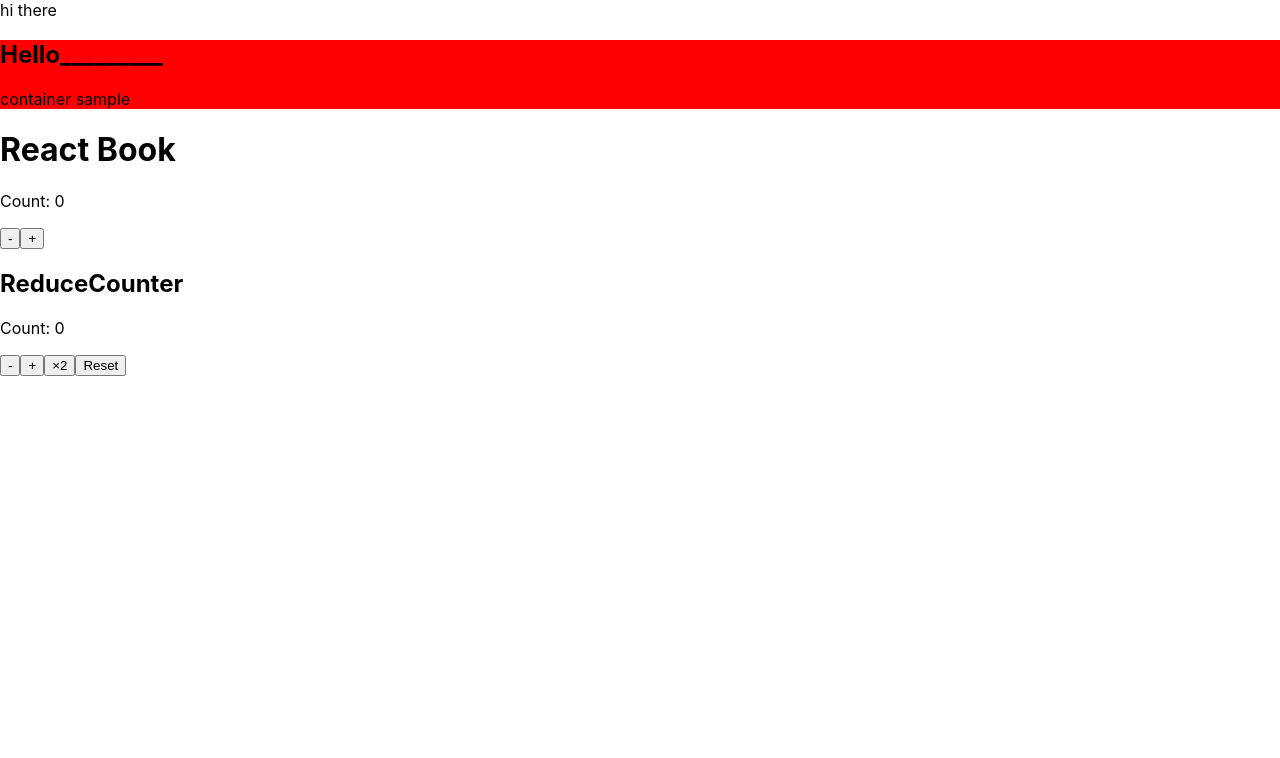
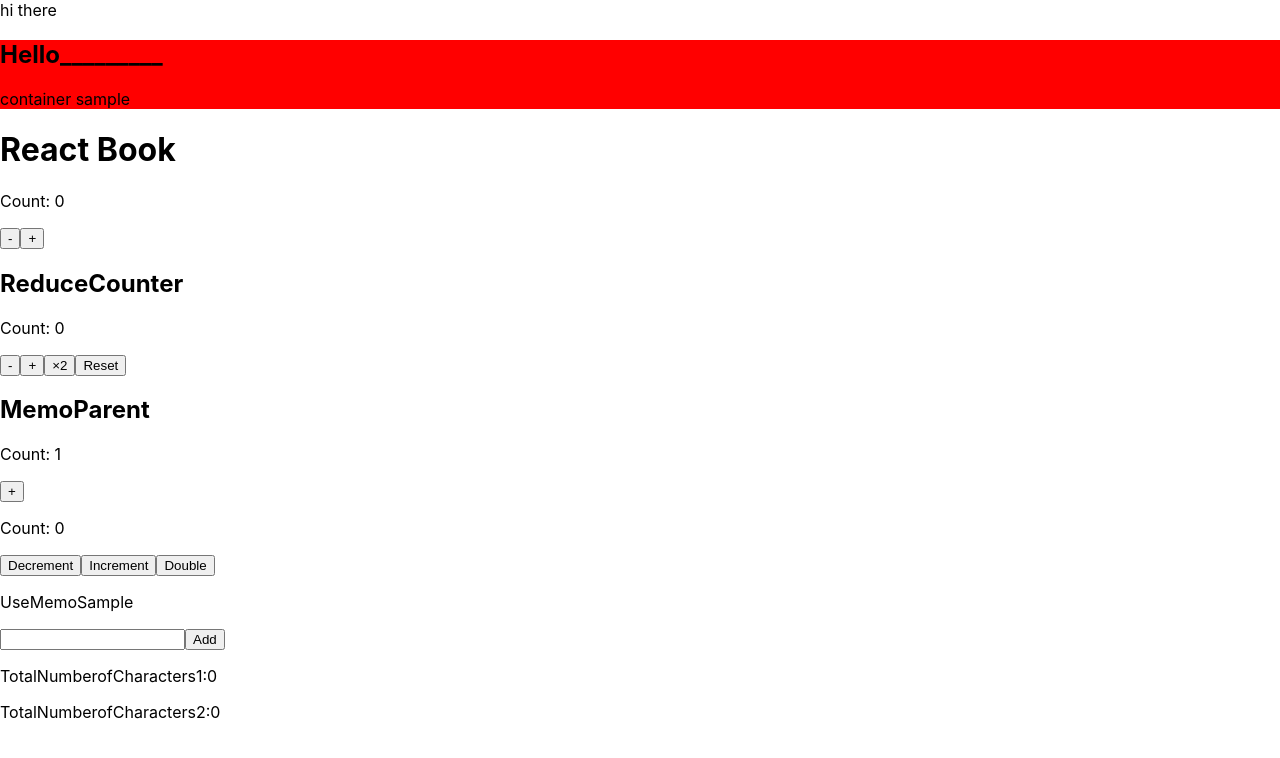
Before and after one commit to shuto0125/react_practice, a React (Create React App) app in the folder my-app/: page / in a window 1280 px wide. Shown: the top 758 px of the page. Built offline with nearby package versions, Linux system fonts and the light colour scheme.

Commit message:
useCallback useMemo

```diff
--- /dev/null
+++ b/my-app/src/component/MemoParent.tsx
@@ -0,0 +1,54 @@
+import React, { memo, useState } from 'react'
+type FizzProps = {
+  isFizz: boolean
+}
+
+// Fizzは通常の関数コンポーネント
+// isFizzがtrueの場合はFizzと表示し、それ以外は何も表示しない
+// isFizzの変化に関わらず、親が再描画されるとFizzも再描画される
+const Fizz = memo<FizzProps>((props) => {
+  const { isFizz } = props
+  console.log(`Fizzが再描画されました,isFizz=${isFizz}`)
+  return <span>{isFizz ? 'Fizz' : ''}</span>
+})
+
+type BuzzProps = {
+  isBuzz: boolean
+  onClick:()=>void
+}
+
+// Buzzはメモ化した関数コンポーネント
+// isBuzzがtrueの場合はBuzzと表示し、それ以外は何も表示しない
+// 親コンポーネントが再描画されても、isBuzzが変化しない限りはBuzzは再描画しない
+const Buzz = memo<BuzzProps>((props) => {
+  const { isBuzz, onClick } = props
+  console.log(`Buzzが再描画されました,izBuzz=${isBuzz}`)
+  return (
+    <span onClick={onClick}>{isBuzz ? 'Buzz' : ''}</span>
+  )
+})
+
+// この形式でexportしたときはimport { Parent } from ...で読み込む
+export const MemoParent = () => {
+  const [count, setCount] = useState(1)
+  const isFizz = count % 3 === 0
+  const isBuzz = count % 5 === 0
+
+  const onBuzzClick = () => {
+    console.log(`Buzzがクリックされました isBuzz=${isBuzz}`)
+  }
+
+  console.log(`Parentが再描画されました,count=${count}`)
+
+  return (
+    <div>
+      <h2>MemoParent</h2>
+      <p>Count: {count}</p>
+      <button onClick={() => setCount(count + 1)}>+</button>
+      <p>
+        <Fizz isFizz={isFizz} />
+        <Buzz isBuzz={isBuzz} onClick={onBuzzClick} />
+      </p>
+    </div>
+  )
+}
--- /dev/null
+++ b/my-app/src/component/UseCallbackSample.tsx
@@ -0,0 +1,55 @@
+import React, { useState, useCallback } from 'react'
+
+type ButtonProps = {
+  onClick: () => void
+}
+
+// DecrementButtonは通常の関数コンポーネントでボタンを表示する
+const DecrementButton = React.memo((props: ButtonProps) => {
+  const { onClick } = props
+  console.log('DecrementButtonが再描画されました')
+  return <button onClick={onClick}>Decrement</button>
+})
+
+// IncrementButtonはメモ化した関数コンポーネントでボタンを表示する
+const IncrementButton = React.memo((props: ButtonProps) => {
+  const { onClick } = props
+  console.log('IncrementButtonが再描画されました')
+  return <button onClick={onClick}>Increment</button>
+})
+
+// DoubleButtonはメモ化した関数コンポーネントでボタンを表示する
+const DoubleButton = React.memo((props: ButtonProps) => {
+  const { onClick } = props
+  console.log('DoubleButtonが再描画されました')
+  return <button onClick={onClick}>Double</button>
+})
+
+// この形式でexportしたときはimport { UseCallbackSample } from ...で読み込む
+export const UseCallbackSample = () => {
+  const[count,setCount]=useState(0)
+
+  const decrement = useCallback(() => {
+    setCount((c) => c - 1)
+  }, [])
+  const increment = useCallback(() => {
+    setCount((c) => c + 1)
+  }, [])
+  // useCallbackを使って関数をメモ化する
+  const double = useCallback(() => {
+    setCount((c) => c * 2)
+    // 第2引数は空配列なので、useCallbackは常に同じ関数を返す
+  }, [])
+
+  return (
+    <div>
+      <p>Count: {count}</p>
+      {/* コンポーネントに関数を渡す */}
+      <DecrementButton onClick={decrement} />
+      {/* メモ化コンポーネントに関数を渡す */}
+      <IncrementButton onClick={increment} />
+      {/* メモ化コンポーネントにメモ化した関数を渡す */}
+      <DoubleButton onClick={double} />
+    </div>
+  )
+}
--- /dev/null
+++ b/my-app/src/component/UseMemoSample.tsx
@@ -0,0 +1,52 @@
+import React, { useState, useMemo } from'react'
+
+// `import { UseMemoSample } from ...`で利用
+export const UseMemoSample = () => {
+  // textは現在のテキストボックスの中身の値を保持する
+  const [text, setText] = useState('')
+
+  // itemsは文字列のリストを保持する
+  const [items, setItems] = useState<string[]>([])
+
+  const onChangeInput = (e: React.ChangeEvent<HTMLInputElement>) => {
+    setText(e.target.value)
+  }
+
+  // ボタンをクリックした時に呼ばれる関数
+  const onClickButton = () => {
+    setItems((prevItems) => {
+      // 現在の入力値をitemsに追加する、この時新しい配列を作成して保存する
+      return [...prevItems, text]
+    })
+    // テキストボックスの中の値を空にする
+    setText('')
+  }
+
+  // numberOfCharacters1は再描画の度にitems.reduceを実行して結果を得る
+  const numberOfCharacters1 = items.reduce((sub, item) => sub + item.length, 0)
+  // numberOfCharacters2はuseMemoを使い、itemsが更新されるタイミングでitems.reduceを実行して結果を得る
+  const numberOfCharacters2 = useMemo(() => {
+    return items.reduce((sub, item) => sub + item.length, 0)
+    // 第2引数の配列の中にitemsがあるので、itemsが新しくなった時だけ関数を実行してメモを更新します
+  }, [items])
+
+
+  return (
+    <div>
+      <p>UseMemoSample</p>
+      <div>
+        <input value={text} onChange={onChangeInput} />
+        <button onClick={onClickButton}>Add</button>
+      </div>
+      <div>
+        {items.map((item, index) => (
+          <p key={index}>{item}</p>
+        ))}
+      </div>
+      <div>
+        <p>TotalNumberofCharacters1:{numberOfCharacters1}</p>
+        <p>TotalNumberofCharacters2:{numberOfCharacters2}</p>
+      </div>
+    </div>
+  )
+}
--- a/my-app/src/index.tsx
+++ b/my-app/src/index.tsx
@@ -8,6 +8,9 @@ import ContainerSample from './component/ContainerSample';
 import Page from './component/ContextSample';
 import Counter from './component/Counter';
 import ReduceCounter from './component/ReduceCounter';
+import { MemoParent } from './component/MemoParent';
+import { UseCallbackSample } from './component/UseCallbackSample';
+import { UseMemoSample } from './component/UseMemoSample';
 
 const root = ReactDOM.createRoot(
   document.getElementById('root') as HTMLElement
@@ -20,6 +23,9 @@ root.render(
     <Page />
     <Counter initialValue={0} />
     <ReduceCounter initialValue={0} />
+    <MemoParent />
+    <UseCallbackSample />
+    <UseMemoSample />
   </React.StrictMode>
 );
 
```
